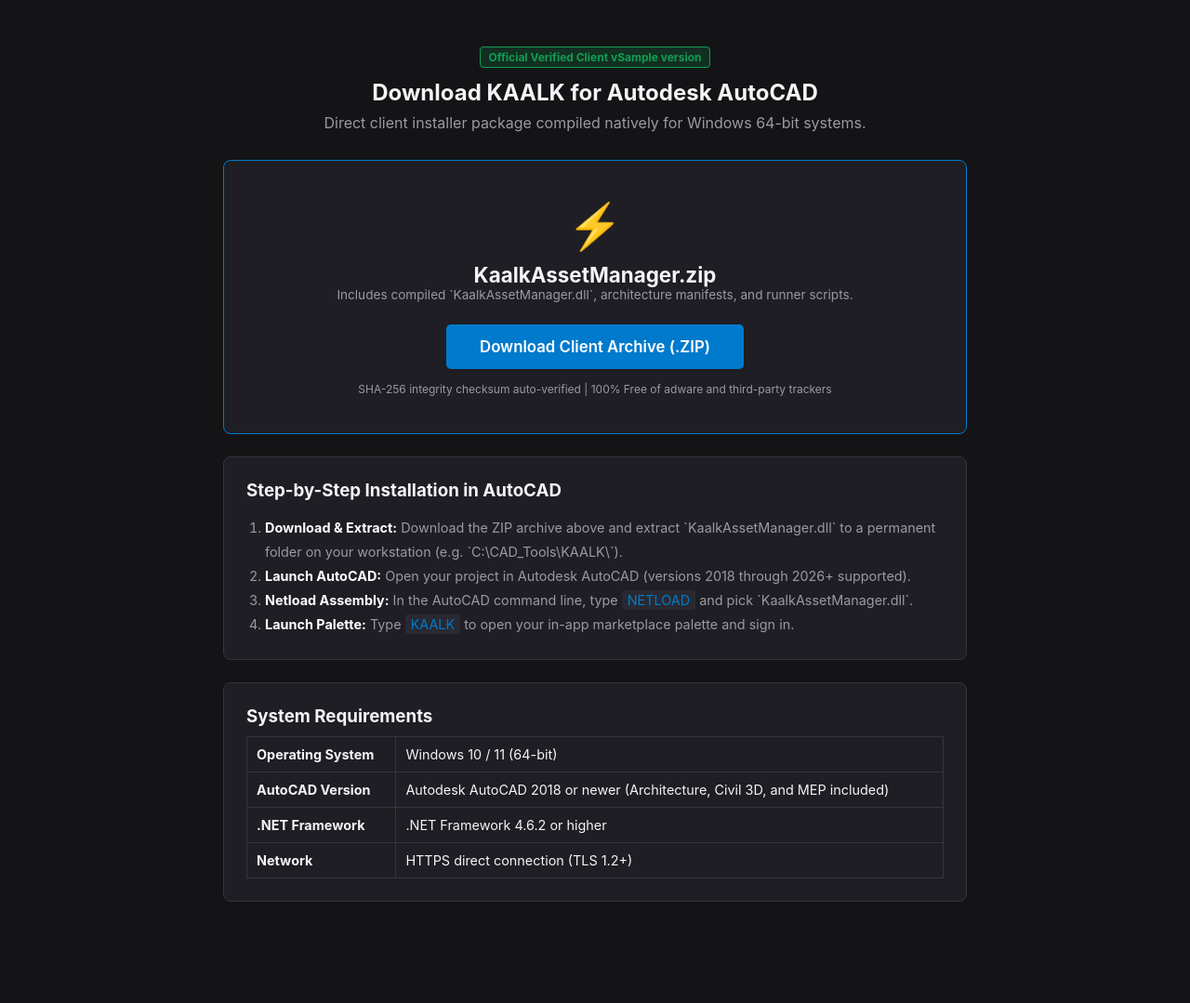
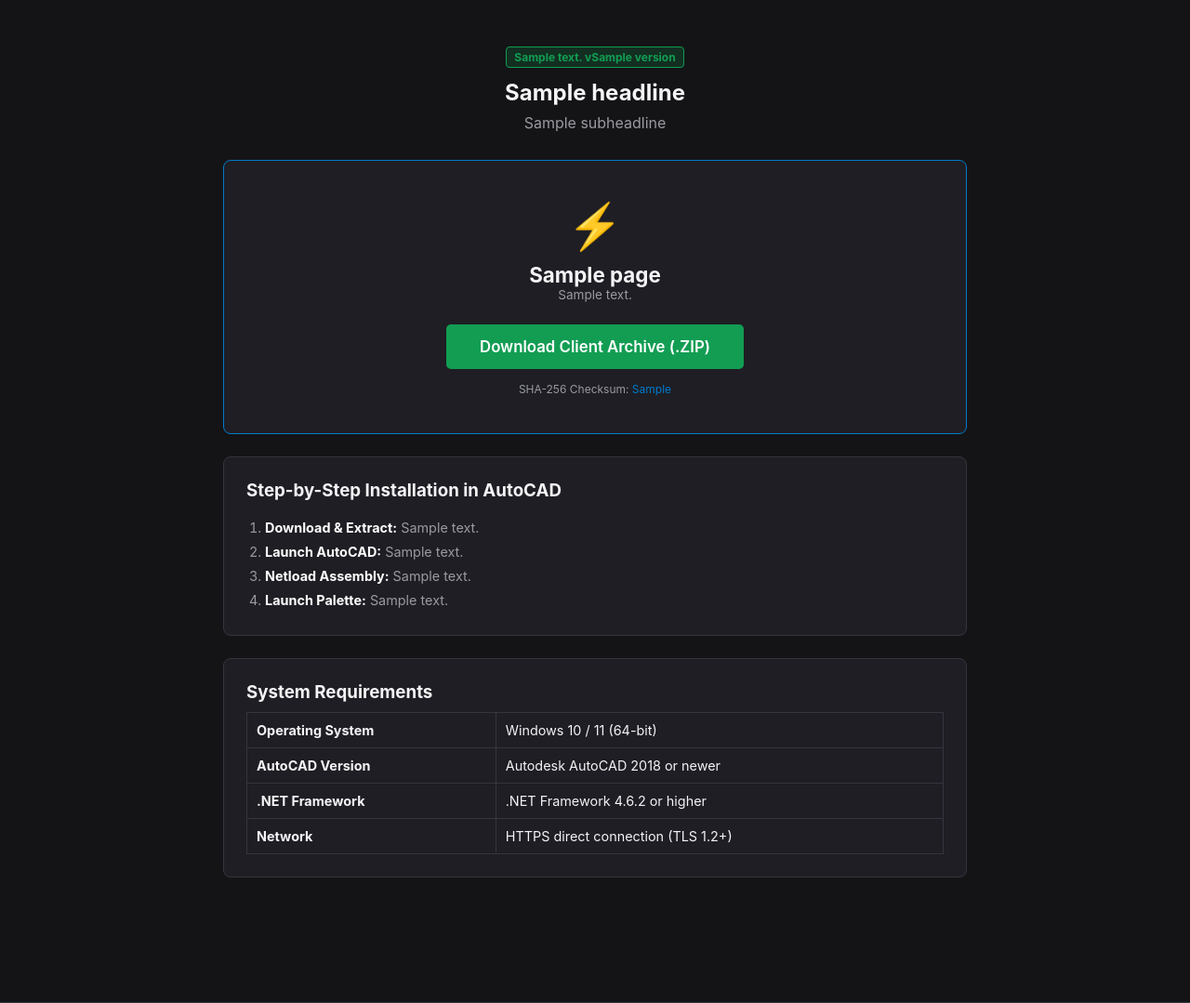
Before and after one commit to KAALK-Studio/KAALK-mainServer, a FastAPI app: template app/templates/downlad.html in a window 1280 px wide. Shown: the part 76-1155 px from the top of the page at 93% size. Run offline with FastAPI, Linux system fonts and the light colour scheme; the template is opened without the code that fills it: most values are stand-ins (such as "Sample title", 1, 10 or a date in 2020).

Commit message:
Update downlad.html

```diff
--- a/app/templates/downlad.html
+++ b/app/templates/downlad.html
@@ -5,29 +5,31 @@
 <div style="max-width: 800px; margin: auto; padding: 20px 0;">
     <div style="text-align: center; margin-bottom: 30px;">
         <span class="badge" style="background: rgba(18, 157, 83, 0.2); color: var(--success); border: 1px solid var(--success); margin-bottom: 12px;">
-            Official Verified Client v{{ version }}
+            {{ page.badge_text or 'Official Verified Client' }} v{{ page.version or '0.5.2' }}
         </span>
-        <h2>Download KAALK for Autodesk AutoCAD</h2>
-        <p style="color: var(--muted); margin-top: 8px;">Direct client installer package compiled natively for Windows 64-bit systems.</p>
+        <h2>{{ page.headline or 'Download KAALK for Autodesk AutoCAD' }}</h2>
+        <p style="color: var(--muted); margin-top: 8px;">{{ page.subheadline or 'Direct client installer package compiled natively for Windows 64-bit systems.' }}</p>
     </div>
 
     <div class="card" style="border-color: var(--accent); text-align: center; padding: 40px 20px;">
         <div style="font-size: 3rem; margin-bottom: 10px;">⚡</div>
-        <h3 style="font-size: 1.4rem;">KaalkAssetManager.zip</h3>
-        <p style="color: var(--muted); font-size: 0.85rem; margin-bottom: 24px;">Includes compiled `KaalkAssetManager.dll`, architecture manifests, and runner scripts.</p>
-        <a href="/download/file" class="btn" style="padding: 14px 36px; font-size: 1.05rem;">
+        <h3 style="font-size: 1.4rem;">{{ page.package_name or 'KaalkAssetManager.zip' }}</h3>
+        <p style="color: var(--muted); font-size: 0.85rem; margin-bottom: 24px;">{{ page.package_description or 'Includes compiled KaalkAssetManager.dll, architecture manifests, and runner scripts.' }}</p>
+        <a href="/download/file" class="btn btn-success" style="padding: 14px 36px; font-size: 1.05rem;">
             Download Client Archive (.ZIP)
         </a>
-        <p style="font-size: 0.75rem; color: var(--muted); margin-top: 14px;">SHA-256 integrity checksum auto-verified | 100% Free of adware and third-party trackers</p>
+        <p style="font-size: 0.75rem; color: var(--muted); margin-top: 14px;">
+            SHA-256 Checksum: <code style="color: var(--accent);">{{ page.sha256 or 'Calculated automatically on release' }}</code>
+        </p>
     </div>
 
     <div class="card">
         <h3>Step-by-Step Installation in AutoCAD</h3>
         <ol style="margin: 16px 0 0 20px; line-height: 1.8; color: var(--muted); font-size: 0.9rem;">
-            <li><strong style="color: #fff;">Download & Extract:</strong> Download the ZIP archive above and extract `KaalkAssetManager.dll` to a permanent folder on your workstation (e.g. `C:\CAD_Tools\KAALK\`).</li>
-            <li><strong style="color: #fff;">Launch AutoCAD:</strong> Open your project in Autodesk AutoCAD (versions 2018 through 2026+ supported).</li>
-            <li><strong style="color: #fff;">Netload Assembly:</strong> In the AutoCAD command line, type <code style="background: var(--surface-alt); color: var(--accent); padding: 2px 6px; border-radius: 3px;">NETLOAD</code> and pick `KaalkAssetManager.dll`.</li>
-            <li><strong style="color: #fff;">Launch Palette:</strong> Type <code style="background: var(--surface-alt); color: var(--accent); padding: 2px 6px; border-radius: 3px;">KAALK</code> to open your in-app marketplace palette and sign in.</li>
+            <li><strong style="color: #fff;">Download & Extract:</strong> {{ page.step1_desc or 'Extract KaalkAssetManager.dll to a permanent directory on your workstation.' }}</li>
+            <li><strong style="color: #fff;">Launch AutoCAD:</strong> {{ page.step2_desc or 'Open your drawing in Autodesk AutoCAD 2018 or newer.' }}</li>
+            <li><strong style="color: #fff;">Netload Assembly:</strong> {{ page.step3_desc or 'Type NETLOAD in the AutoCAD command line and select KaalkAssetManager.dll.' }}</li>
+            <li><strong style="color: #fff;">Launch Palette:</strong> {{ page.step4_desc or 'Type KAALK to open your in-app marketplace palette.' }}</li>
         </ol>
     </div>
 
@@ -35,7 +37,7 @@
         <h3>System Requirements</h3>
         <table style="margin-top: 10px;">
             <tr><td><strong>Operating System</strong></td><td>Windows 10 / 11 (64-bit)</td></tr>
-            <tr><td><strong>AutoCAD Version</strong></td><td>Autodesk AutoCAD 2018 or newer (Architecture, Civil 3D, and MEP included)</td></tr>
+            <tr><td><strong>AutoCAD Version</strong></td><td>Autodesk AutoCAD 2018 or newer</td></tr>
             <tr><td><strong>.NET Framework</strong></td><td>.NET Framework 4.6.2 or higher</td></tr>
             <tr><td><strong>Network</strong></td><td>HTTPS direct connection (TLS 1.2+)</td></tr>
         </table>
```
